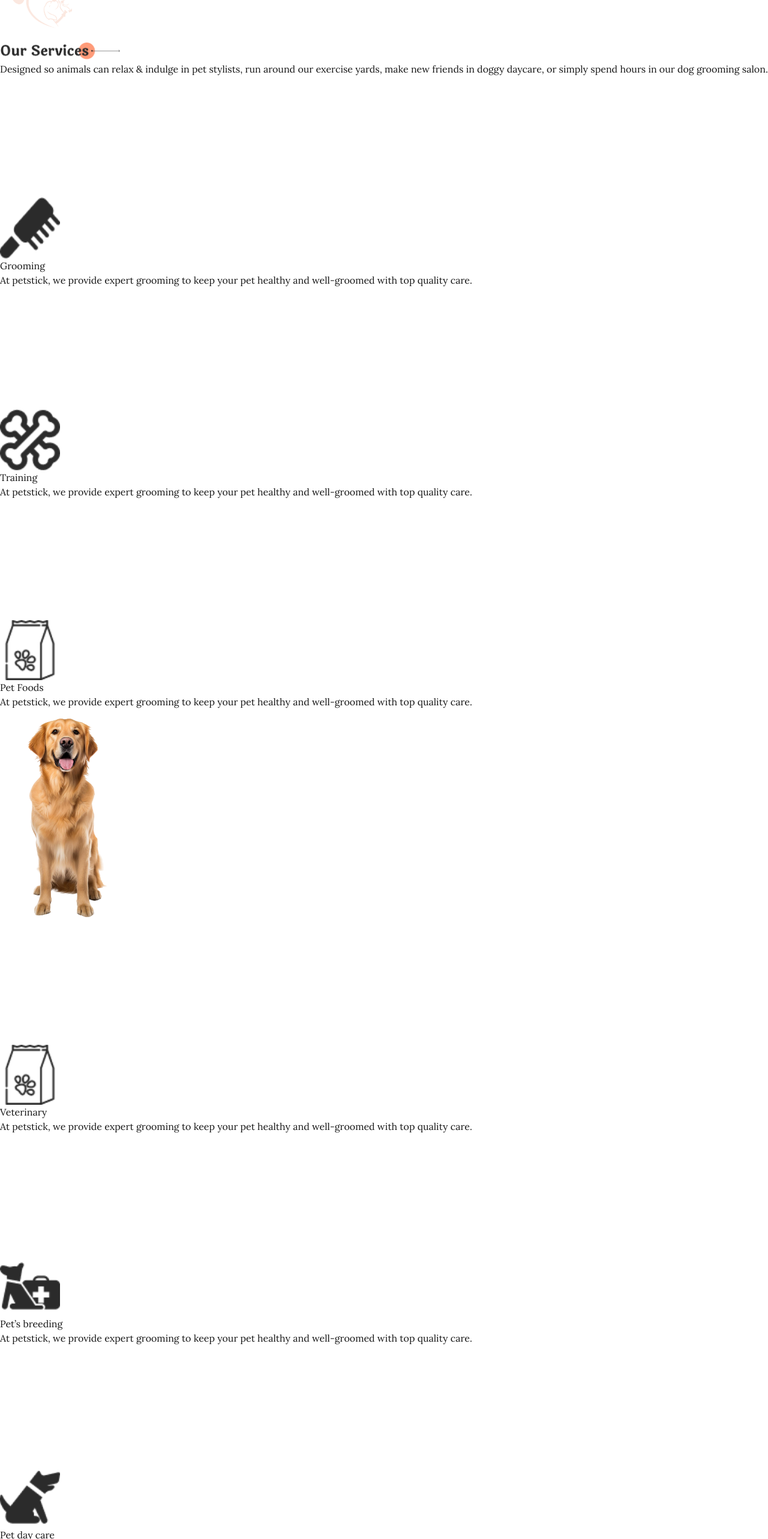
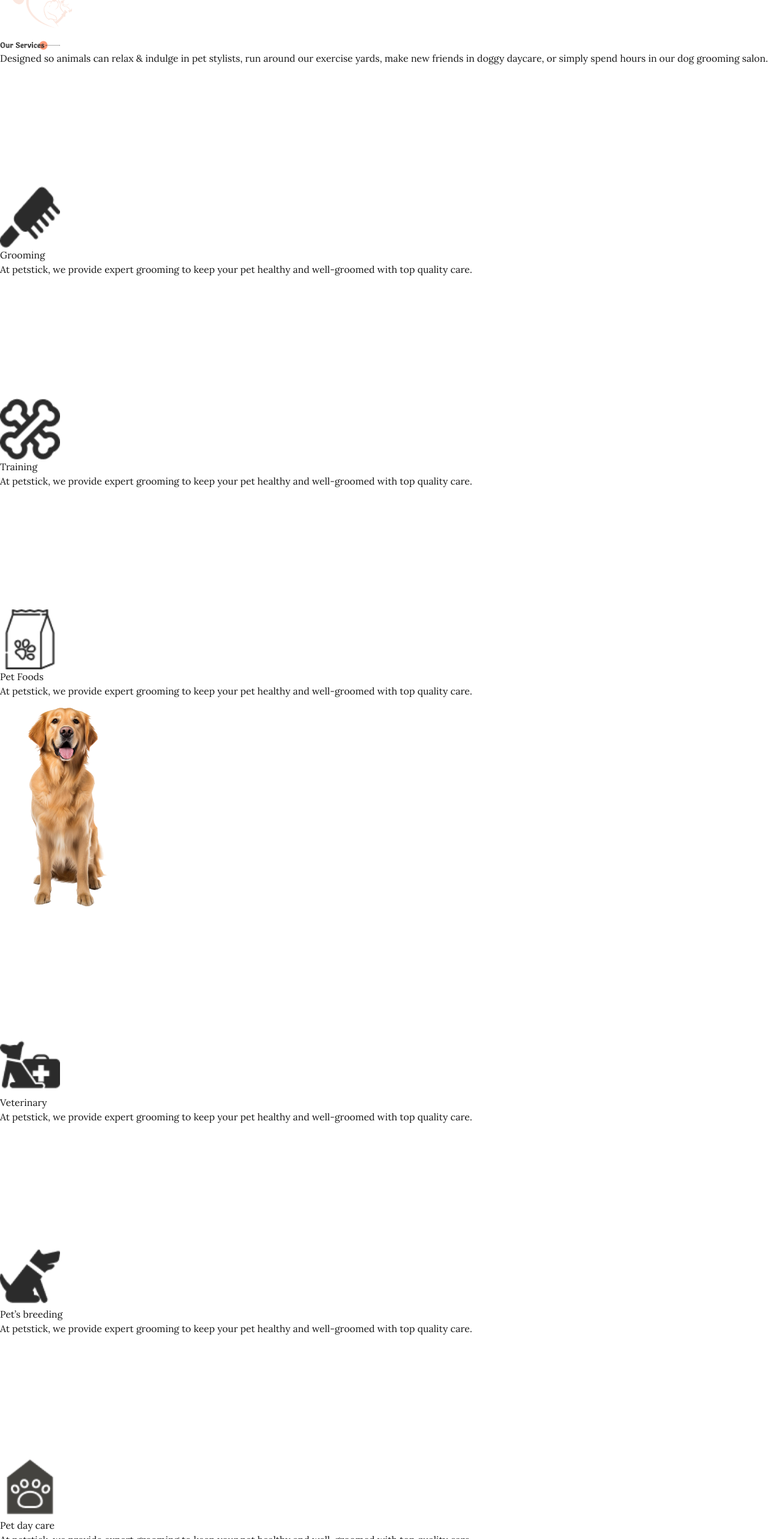
Before and after one commit to RifatBinBaccu9/PatShop-App, a Next.js app: page / in a window 1280 px wide. Shown: the part 2906-5472 px from the top of the page at 60% size. Built offline with nearby package versions, Linux system fonts and the light colour scheme.

Commit message:
services

```diff
--- a/Components/Services.tsx
+++ b/Components/Services.tsx
@@ -3,14 +3,14 @@ import Image from "next/image"
 
 const Services = () => {
   return (
-    <div className=" bg-[#FFE6E4]">
+    <div className=" relative bg-[#FFE6E4] py-10">
         <div className=" w-10/12 mx-auto my-20">
-           <Image src={'/title.png'} alt="title" width={200} height={200} className="w-64"/>
-           <p className=" text-lg font-medium fontLora">Designed so animals can relax & indulge in pet stylists, run around our exercise yards, make new friends in doggy daycare, or simply spend hours in our dog grooming salon.</p>
+           <Image src={'/title.png'} alt="title" width={100} height={100} className="w-80"/>
+           <p className=" text-lg font-medium fontLora w-11/12 md:w-[70%] lg:w-1/2 mt-3">Designed so animals can relax & indulge in pet stylists, run around our exercise yards, make new friends in doggy daycare, or simply spend hours in our dog grooming salon.</p>
         </div>
 
-        <div className="flex w-10/12 gap-5 mx-auto">
-            <div className=" w-2/5">
+        <div className="md:flex w-10/12 gap-5 mx-auto mb-10">
+            <div className="sm:w-11/12 md:w-1/2 lg:w-2/5 mx-auto">
               <div className="flex gap-x-2 mb-10">
               <div>
                 <div className="bg-[#F8D9CC] rounded-full relative">
@@ -58,17 +58,17 @@ const Services = () => {
             </div>
 
 
-            <div className="w-1/5">
+            <div className="lg:w-1/5 hidden lg:block">
             <Image src={'/golden-retriever.png'} alt="golden-retriever" width={200} height={200} className="h-[100%]"/>
             </div>
 
 
-            <div className=" w-2/5">
+            <div className="sm:w-11/12 md:w-1/2 lg:w-2/5 mx-auto">
               <div className="flex gap-x-2 mb-10">
               <div>
                 <div className="bg-[#F8D9CC] rounded-full relative">
                   <Image src={'/Graphic_Elements.png'} alt="Graphic_Elements" width={200} height={100} className=" p-2"/>
-                  <Image src={'/Layer_1.png'} alt="Layer_1" width={100} height={100} className=" absolute top-0 left-0 p-3"/>
+                  <Image src={'/Capa_1(1).png'} alt="Capa_1(1)" width={100} height={100} className=" absolute top-0 left-0 p-3"/>
                 </div>
               </div>
 
@@ -83,7 +83,7 @@ const Services = () => {
               <div>
                 <div className="bg-[#F8D9CC] rounded-full relative">
                   <Image src={'/Graphic_Elements.png'} alt="Graphic_Elements" width={200} height={100} className=" p-2"/>
-                  <Image src={'/Capa_1(1).png'} alt="Capa_1(1)" width={100} height={100} className=" absolute top-0 left-0 p-3"/>
+                  <Image src={'/_x32_.png'} alt="_x32_" width={100} height={100} className=" absolute top-0 left-0 p-3"/>
                 </div>
               </div>
 
@@ -98,7 +98,7 @@ const Services = () => {
               <div>
                 <div className="bg-[#F8D9CC] rounded-full relative">
                   <Image src={'/Graphic_Elements.png'} alt="Graphic_Elements" width={200} height={100} className=" p-2"/>
-                  <Image src={'/_x32_.png'} alt="_x32_" width={100} height={100} className=" absolute top-0 left-0 p-3"/>
+                  <Image src={'/noun-pet-hotel1.png'} alt="noun-pet-hotel1" width={100} height={100} className=" absolute top-0 left-0 p-3"/>
                 </div>
               </div>
 
@@ -110,6 +110,10 @@ const Services = () => {
 
             </div>
         </div>
+
+        <div className="">
+          <Image src={'/cat-leg-right-white.png'} alt="cat-leg-right-white" width={100} height={100} className=" absolute bottom-10 left-0"/>
+        </div>
     </div>
   )
 }
```
Also changed, not shown: public/noun-pet-hotel1.png (renamed from public/noun-pet-hotel-3762072 1.png).
